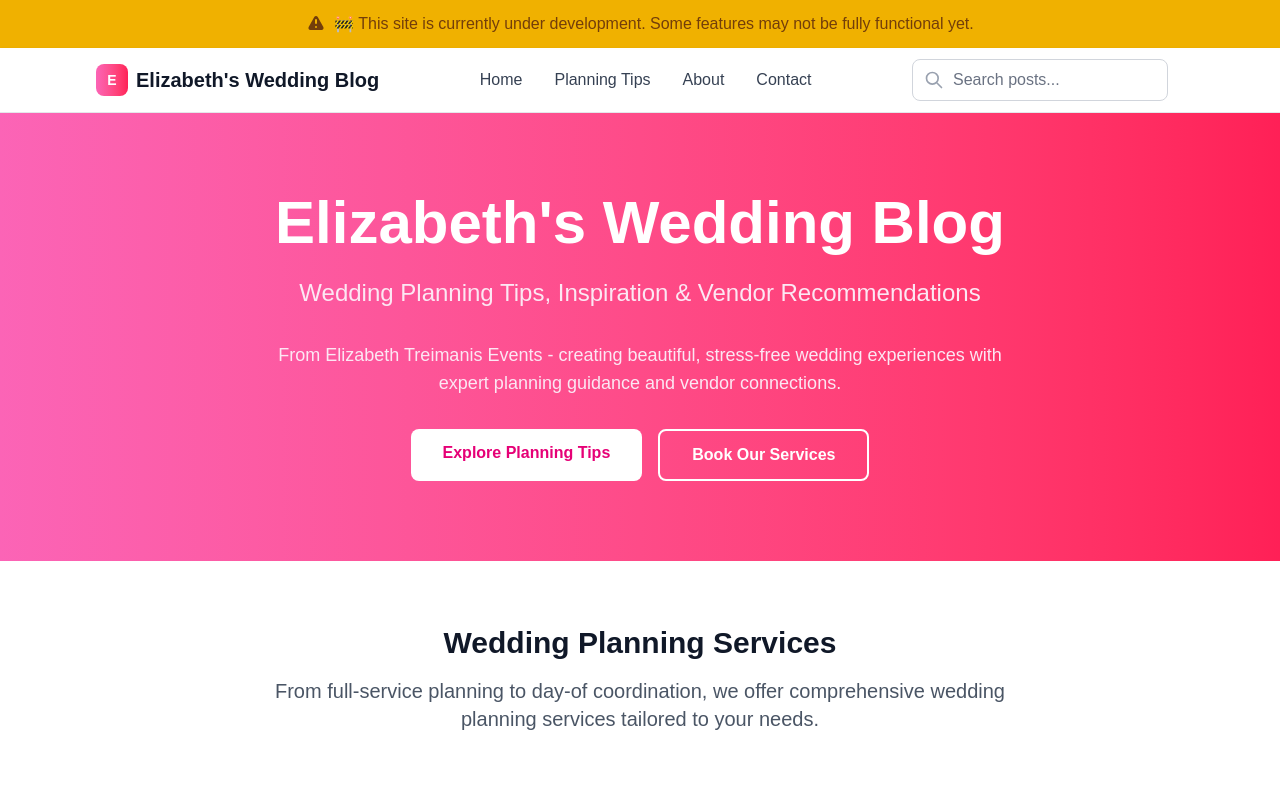
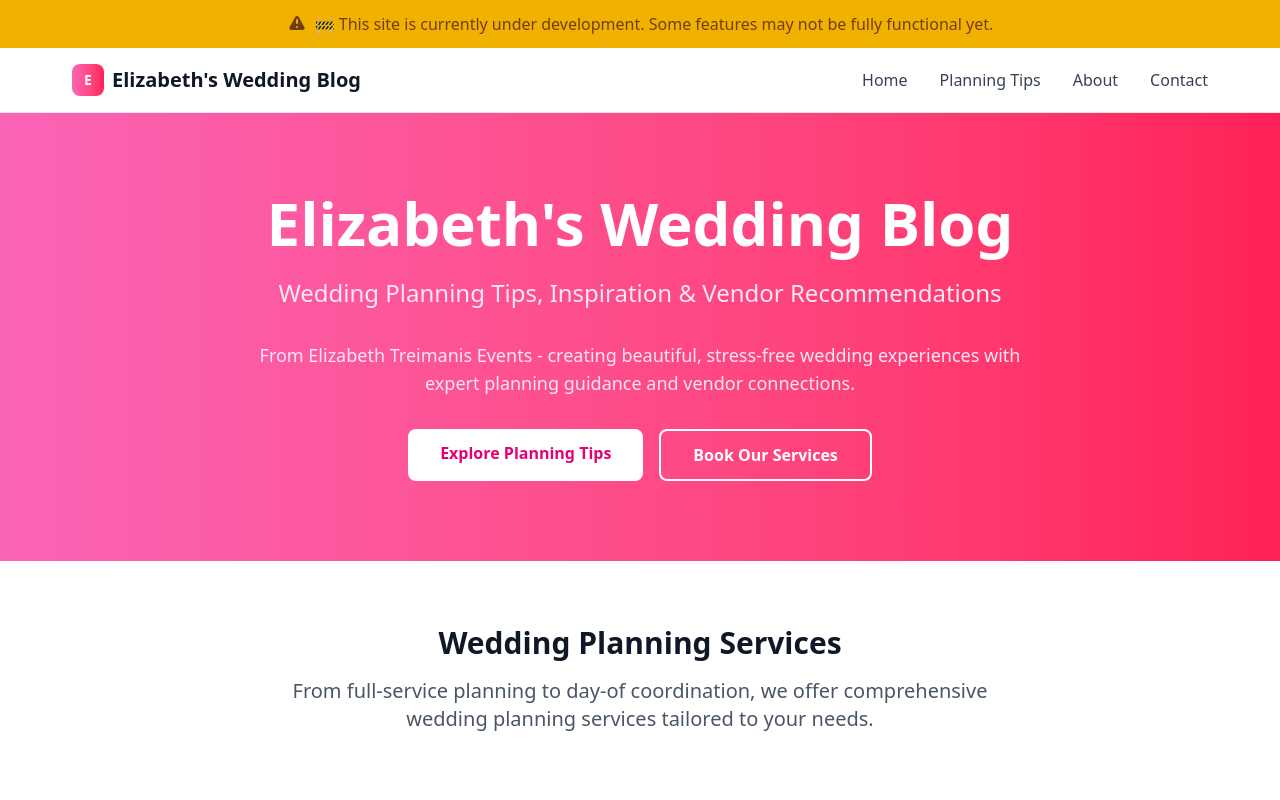
Before and after one commit to Josh1794/ETE-Blog, a Next.js app: page / in a window 1280 px wide. Shown: the top 800 px of the page. Built offline with nearby package versions, Linux system fonts and the light colour scheme.

Commit message:
Updated font (not working?) and other minor changes/fixes

```diff
--- a/src/app/globals.css
+++ b/src/app/globals.css
@@ -8,8 +8,7 @@
 @theme inline {
   --color-background: var(--background);
   --color-foreground: var(--foreground);
-  --font-sans: var(--font-geist-sans);
-  --font-mono: var(--font-geist-mono);
+  --font-sans: var(--font-raleway);
 }
 
 @media (prefers-color-scheme: dark) {
@@ -22,7 +21,6 @@
 body {
   background: var(--background);
   color: var(--foreground);
-  font-family: Arial, Helvetica, sans-serif;
 }
 
 /* Custom utilities for blog */
--- a/src/app/layout.tsx
+++ b/src/app/layout.tsx
@@ -1,17 +1,12 @@
 import type { Metadata } from 'next';
-import { Geist, Geist_Mono } from 'next/font/google';
+import { Raleway } from 'next/font/google';
 import './globals.css';
 import Header from '@/components/Header';
 import Footer from '@/components/Footer';
 import WorkInProgressBanner from '@/components/WorkInProgressBanner';
 
-const geistSans = Geist({
-  variable: '--font-geist-sans',
-  subsets: ['latin'],
-});
-
-const geistMono = Geist_Mono({
-  variable: '--font-geist-mono',
+const raleway = Raleway({
+  variable: '--font-raleway',
   subsets: ['latin'],
 });
 
@@ -43,9 +38,7 @@ export default function RootLayout({
 }>) {
   return (
     <html lang='en'>
-      <body
-        className={`${geistSans.variable} ${geistMono.variable} antialiased`}
-      >
+      <body className={`${raleway.variable} antialiased`}>
         <div className='flex flex-col min-h-screen'>
           <WorkInProgressBanner />
           <Header />
--- a/src/components/Header.tsx
+++ b/src/components/Header.tsx
@@ -1,9 +1,18 @@
+'use client';
+
 import Link from 'next/link';
+import { useState } from 'react';
 
 export default function Header() {
+  const [isMobileMenuOpen, setIsMobileMenuOpen] = useState(false);
+
+  const toggleMobileMenu = () => {
+    setIsMobileMenuOpen(!isMobileMenuOpen);
+  };
+
   return (
     <header className='bg-white shadow-sm border-b border-gray-200'>
-      <div className='max-w-6xl mx-auto px-4 sm:px-6 lg:px-8'>
+      <div className='max-w-6xl mx-auto px-4 sm:px-6 lg:px-2'>
         <div className='flex justify-between items-center h-16'>
           {/* Logo */}
           <Link href='/' className='flex items-center space-x-2'>
@@ -15,7 +24,9 @@ export default function Header() {
             </span>
           </Link>
 
-          {/* Navigation */}
+          {/* Right side - Desktop Navigation and Mobile Menu */}
+          <div className='flex items-center '>
+            {/* Desktop Navigation */}
             <nav className='hidden md:flex items-center space-x-8'>
               <Link
                 href='/'
@@ -43,39 +54,15 @@ export default function Header() {
               </Link>
             </nav>
 
-          {/* Search and Actions */}
-          <div className='flex items-center space-x-4'>
-            {/* Search */}
-            <div className='hidden sm:flex items-center'>
-              <div className='relative'>
-                <input
-                  type='text'
-                  placeholder='Search posts...'
-                  className='w-64 pl-10 pr-4 py-2 border border-gray-300 rounded-lg focus:outline-none focus:ring-2 focus:ring-blue-500 focus:border-transparent bg-white text-gray-900 placeholder-gray-500'
-                />
-                <div className='absolute inset-y-0 left-0 pl-3 flex items-center pointer-events-none'>
-                  <svg
-                    className='h-5 w-5 text-gray-400'
-                    fill='none'
-                    stroke='currentColor'
-                    viewBox='0 0 24 24'
-                  >
-                    <path
-                      strokeLinecap='round'
-                      strokeLinejoin='round'
-                      strokeWidth={2}
-                      d='M21 21l-6-6m2-5a7 7 0 11-14 0 7 7 0 0114 0z'
-                    />
-                  </svg>
-                </div>
-              </div>
-            </div>
-
             {/* Mobile menu button */}
             <div className='md:hidden'>
-              <button className='p-2 rounded-md text-gray-700 hover:text-blue-600 hover:bg-gray-100'>
+              <button
+                onClick={toggleMobileMenu}
+                className='p-2 rounded-md text-gray-700 hover:text-blue-600 hover:bg-gray-100 transition-colors'
+                aria-label='Toggle mobile menu'
+              >
                 <svg
-                  className='h-6 w-6'
+                  className={`h-6 w-6 transition-transform duration-300`}
                   fill='none'
                   stroke='currentColor'
                   viewBox='0 0 24 24'
@@ -91,6 +78,45 @@ export default function Header() {
             </div>
           </div>
         </div>
+
+        {/* Mobile Navigation Menu */}
+        <div
+          className={`md:hidden overflow-hidden transition-all duration-300 ease-in-out ${
+            isMobileMenuOpen ? 'max-h-96 opacity-100' : 'max-h-0 opacity-0'
+          }`}
+        >
+          <div className='px-2 pt-2 pb-3 space-y-1 bg-white border-t border-gray-200'>
+            {/* Mobile Navigation Links */}
+            <Link
+              href='/'
+              className='block px-3 py-2 text-gray-700 hover:text-blue-600 hover:bg-gray-100 rounded-md transition-colors'
+              onClick={() => setIsMobileMenuOpen(false)}
+            >
+              Home
+            </Link>
+            <Link
+              href='/blog'
+              className='block px-3 py-2 text-gray-700 hover:text-blue-600 hover:bg-gray-100 rounded-md transition-colors'
+              onClick={() => setIsMobileMenuOpen(false)}
+            >
+              Planning Tips
+            </Link>
+            <Link
+              href='/about'
+              className='block px-3 py-2 text-gray-700 hover:text-blue-600 hover:bg-gray-100 rounded-md transition-colors'
+              onClick={() => setIsMobileMenuOpen(false)}
+            >
+              About
+            </Link>
+            <Link
+              href='/contact'
+              className='block px-3 py-2 text-gray-700 hover:text-blue-600 hover:bg-gray-100 rounded-md transition-colors'
+              onClick={() => setIsMobileMenuOpen(false)}
+            >
+              Contact
+            </Link>
+          </div>
+        </div>
       </div>
     </header>
   );
--- a/tailwind.config.ts
+++ b/tailwind.config.ts
@@ -8,6 +8,9 @@ const config: Config = {
   ],
   theme: {
     extend: {
+      fontFamily: {
+        sans: ['var(--font-raleway)', 'sans-serif'],
+      },
       backgroundImage: {
         'gradient-radial': 'radial-gradient(var(--tw-gradient-stops))',
         'gradient-conic':
```
Lines whose indentation alone changed are shown as unchanged.
